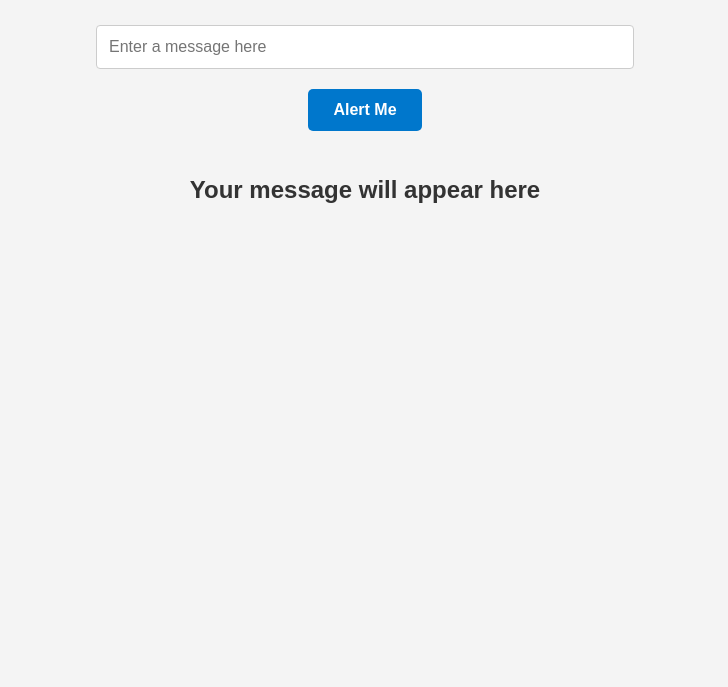
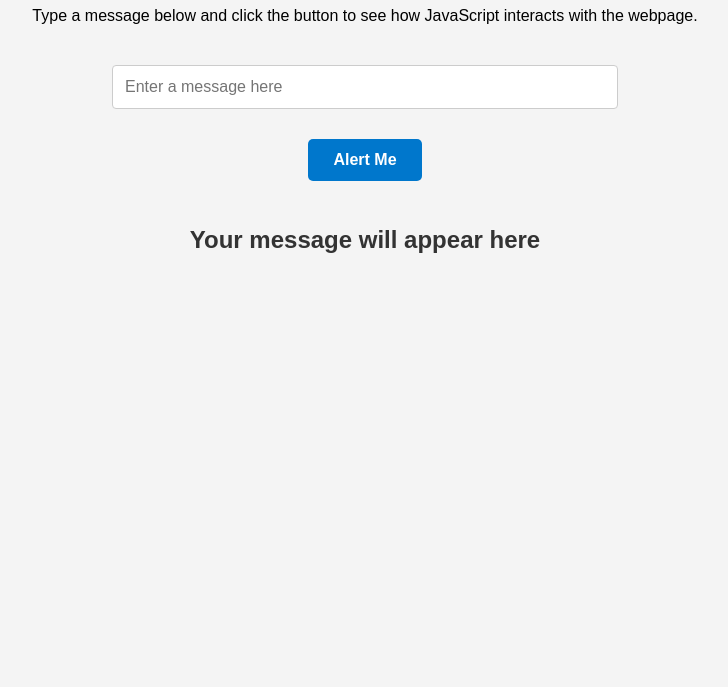
Before and after one commit to RSIIT24/webdev_lab9, a plain HTML site: page index.html in a window 1280 px wide. Shown: the part 113-800 px from the top of the page, without its empty margins (275-1003 px from the left). Drawn offline with Linux system fonts and the light colour scheme; files that its build step writes are made by us from their sources.

Commit message:
Update style.css

```diff
--- a/css/style.css
+++ b/css/style.css
@@ -2,12 +2,14 @@
   font-family: Arial, Helvetica, sans-serif;
   background-color: #f4f4f4;
   margin: 0;
-  padding: 0;
+  padding: 40px;
 }
+
 
 .center {
   text-align: center;
 }
+
 
 #container {
   width: 50%;
@@ -24,20 +26,27 @@
   border-radius: 4px;
 }
 
+
 #entrybutton {
   display: inline-block;
   background-color: #0077cc;
   color: #ffffff;
   padding: 12px 25px;
+  margin-top: 10px;
   margin-bottom: 20px;
   cursor: pointer;
   border-radius: 5px;
   font-weight: bold;
+  user-select: none;
 }
+
+
+/* Hover effect */
 
 #entrybutton:hover {
   background-color: #005fa3;
 }
+
 
 #textoutput {
   margin-top: 25px;
```
